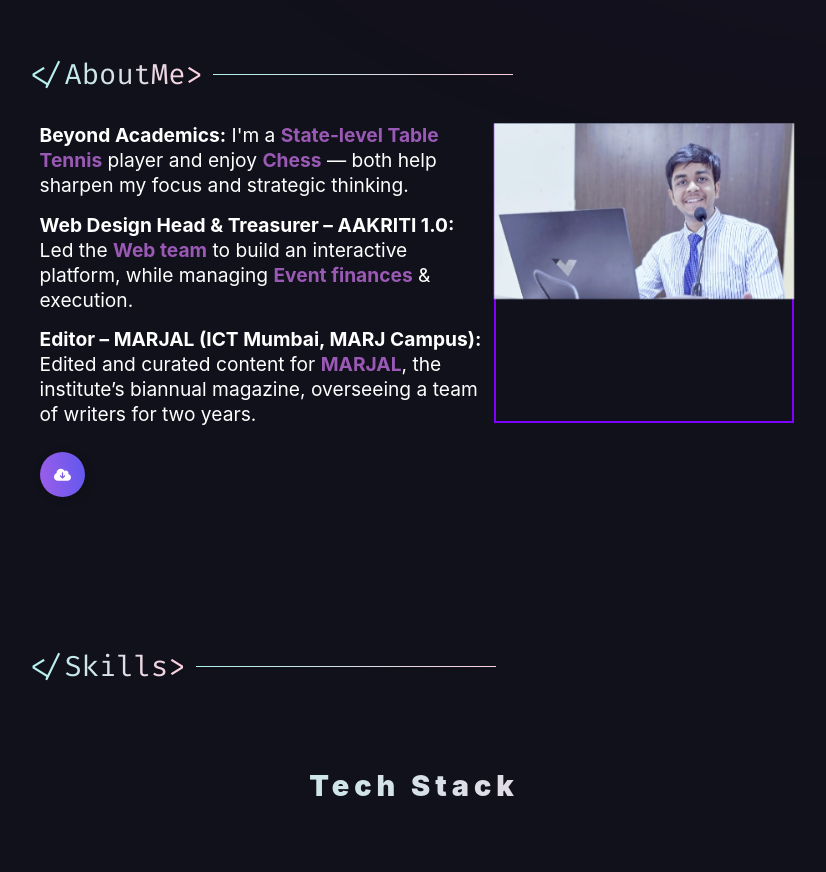
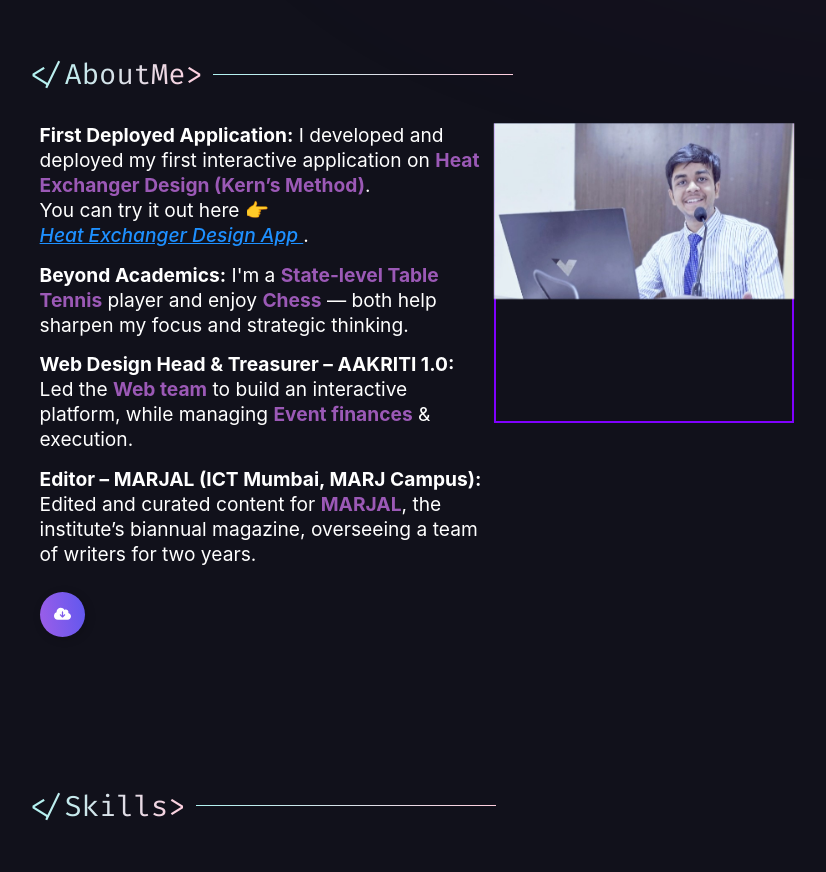
Before and after one commit to devpatra07/devpatra07.github.io, a plain HTML site: page index.html in a window 1280 px wide. Shown: the part 1220-2092 px from the top of the page, without its empty margins (226-1052 px from the left). Drawn offline with nearby package versions, Linux system fonts and the light colour scheme; a web font is replaced by a local one.

Commit message:
Add files via upload

```diff
--- a/index.html
+++ b/index.html
@@ -317,6 +317,16 @@
 
     <div class="info-dp-section">
       <div class="about-info" style="line-height: 1.6; font-size: 0.95rem;">
+        <p tabindex="0">
+          <strong>First Deployed Application:</strong> I developed and deployed my first interactive application on
+          <span class="highlight">Heat Exchanger Design (Kern’s Method)</span>.
+          <br />You can try it out here 👉
+          <a href="https://kernsmethod-devpatra.streamlit.app/" target="_blank" rel="noopener noreferrer"
+             style="color: #1E90FF; font-weight: 500; font-style: italic; text-decoration: underline;">
+           <br /> Heat Exchanger Design App
+          </a>.
+        </p>
+        <br />
         <p tabindex="0">
           <strong>Beyond Academics:</strong> I'm a <span class="highlight">State-level Table Tennis</span> player and enjoy <span class="highlight">Chess</span> — both help sharpen my focus and strategic thinking.
         </p>
```
Lines whose indentation alone changed are shown as unchanged.
